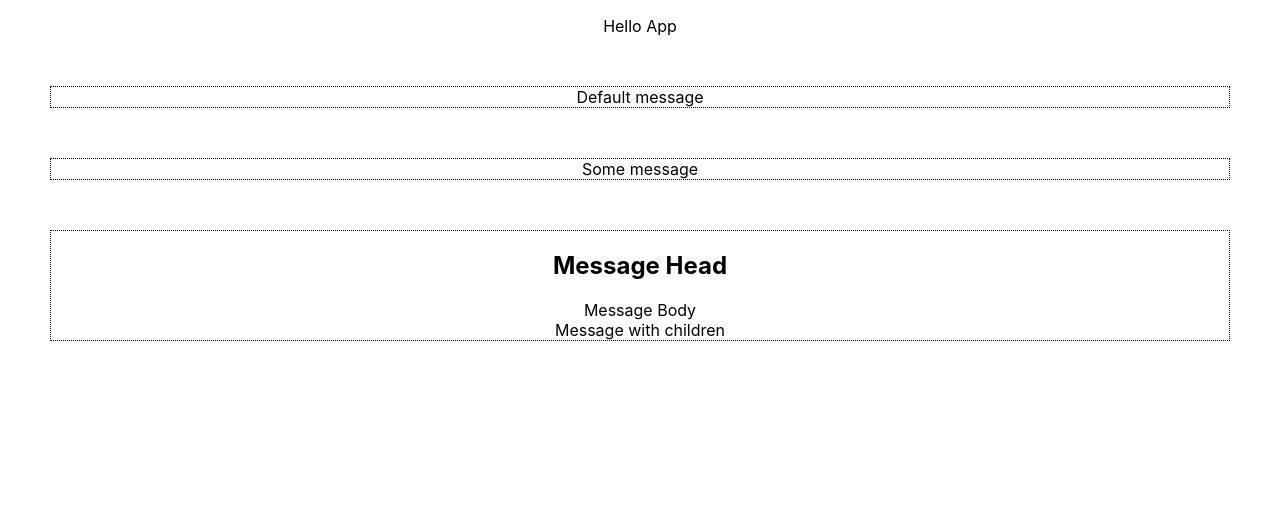
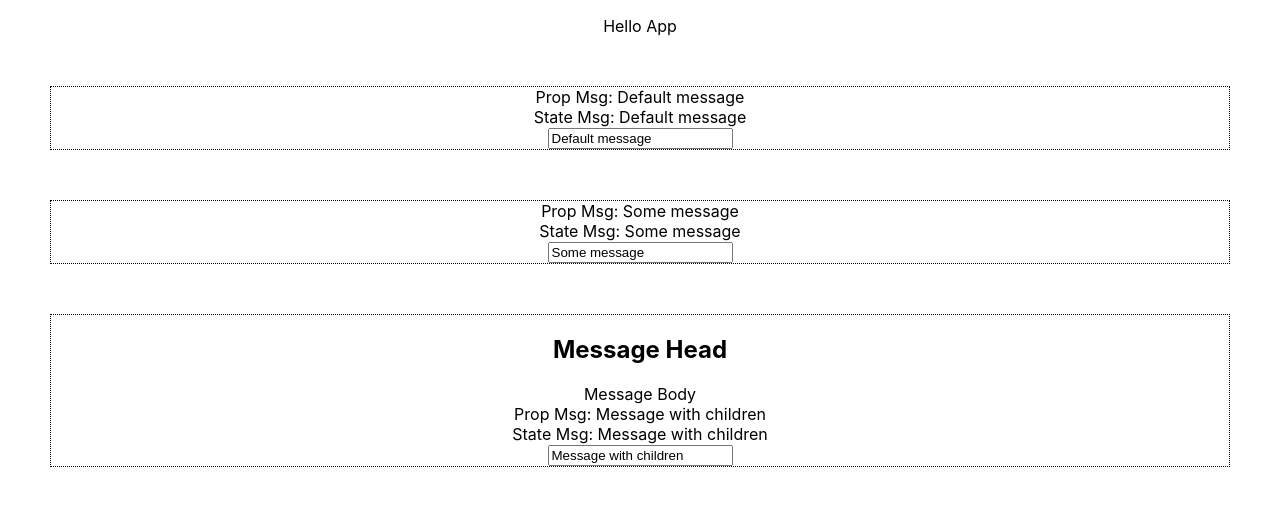
Before and after one commit to DonKapot/react-typescript-modern-template, a React (Create React App) app: page / in a window 1280 px wide. Shown: the top 506 px of the page. Built offline with nearby package versions, Linux system fonts and the light colour scheme.

Commit message:
Add typed eventHandlers and hook example

```diff
--- a/src/components/Message/Message.tsx
+++ b/src/components/Message/Message.tsx
@@ -5,23 +5,56 @@ interface Children {
   head: ReactNode;
   body: ReactNode;
 }
-
 interface Props {
   message?: string;
   children?: Children;
+}
+interface MessageState {
+  hovered: string;
+  innerMessage: string;
 }
 
 const Message: React.FC<Props> = ({
   message = 'Default message',
   children = {} as Children,
-}): React.ReactElement => {
+}): JSX.Element => {
+  const initialMessageState: MessageState = {
+    hovered: '',
+    innerMessage: message,
+  };
+
+  const [messageState, setMessgeState] =
+    React.useState<MessageState>(initialMessageState);
+
+  const { hovered, innerMessage } = messageState;
+
   const { head, body } = children;
 
+  // typing on RIGHT hand side of =
+  const onHover = (e: React.MouseEvent<HTMLElement>): void => {
+    setMessgeState({ ...messageState, hovered: ' hovered' });
+  };
+
+  // typing on LEFT hand side of =
+  const onHoverOut: React.MouseEventHandler<HTMLElement> = () => {
+    setMessgeState({ ...messageState, hovered: '' });
+  };
+
+  const onChangeMessage: React.ChangeEventHandler<HTMLInputElement> = (e) => {
+    setMessgeState({ ...messageState, innerMessage: e.currentTarget.value });
+  };
+
   return (
-    <section className="Message">
+    <section
+      className={`Message${hovered}`}
+      onMouseEnter={onHover}
+      onMouseLeave={onHoverOut}
+    >
       <div>{head}</div>
       <div>{body}</div>
-      <div>{message}</div>
+      <div>Prop Msg: {message}</div>
+      <div>State Msg: {innerMessage}</div>
+      <input value={innerMessage || ''} onChange={onChangeMessage} />
     </section>
   );
 };
```
